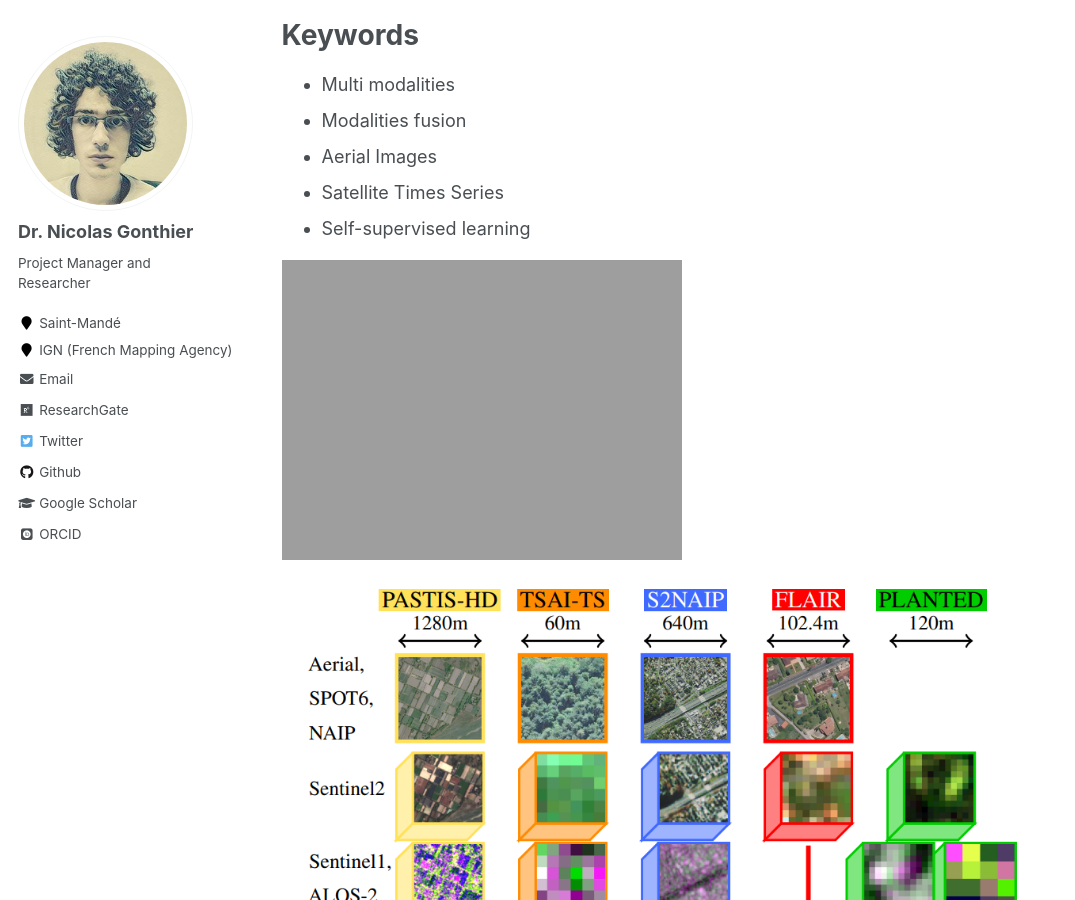
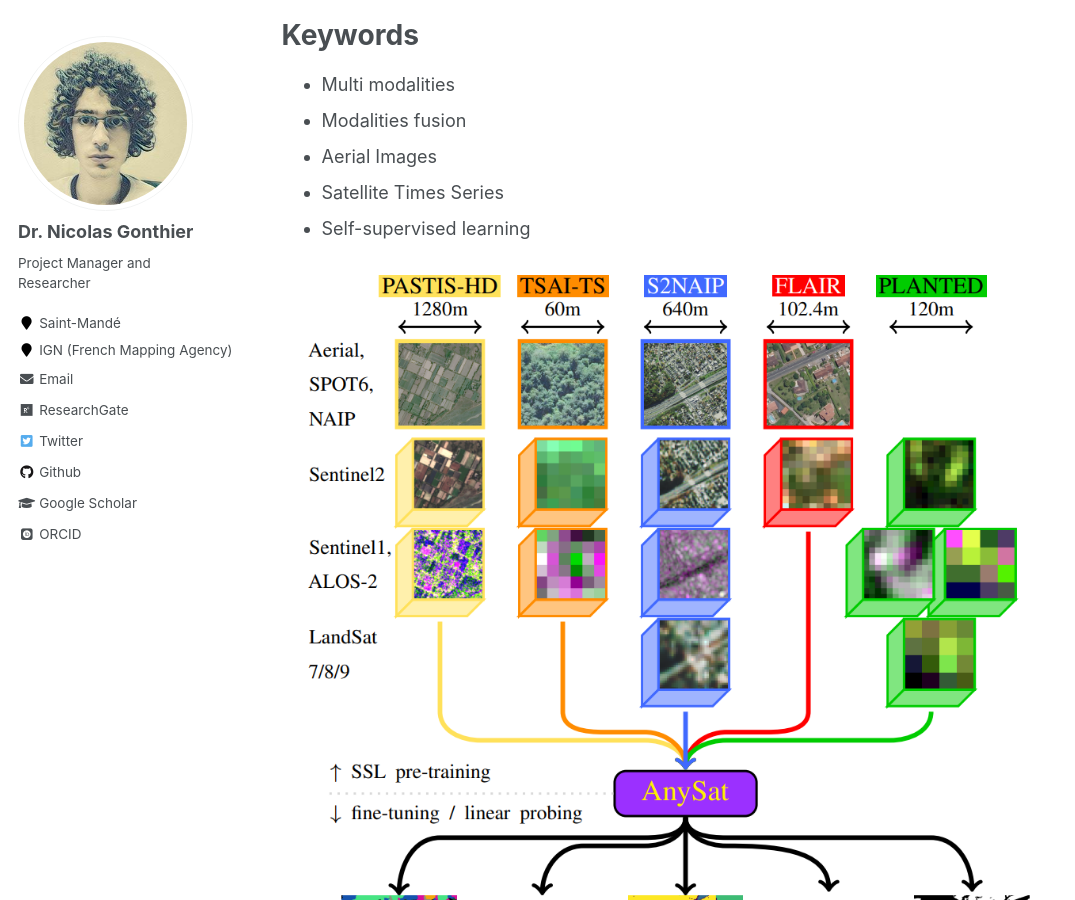
Before and after one commit to ngonthier/ngonthier.github.io, a Jekyll site: the page built from _publications/2025-01_AnySat.md, in a window 1280 px wide and 900 px high, scrolled down 797 px. Shown: the whole window, without its empty margins (0-1075 px from the left). Built offline with Jekyll 4.4.1, drawn with Linux system fonts in a browser that asks for light colours; some web fonts are replaced.

Commit message:
Update 2025-01_AnySat.md

```diff
--- a/_publications/2025-01_AnySat.md
+++ b/_publications/2025-01_AnySat.md
@@ -28,6 +28,6 @@ Keywords
 * Satellite Times Series
 * Self-supervised learning
 
-# ![Architecture of the AnySat model.](https://ngonthier.github.io/images/AnySat_archi.JPG)
+# ![AnySat Overview.](https://ngonthier.github.io/images/AnySat_overview.png)
 
-# ![AnySat Overview.](https://ngonthier.github.io/images/AnySat_overview.png)
+# ![Architecture of the AnySat model.](https://ngonthier.github.io/images/AnySat_archi.png)
```
